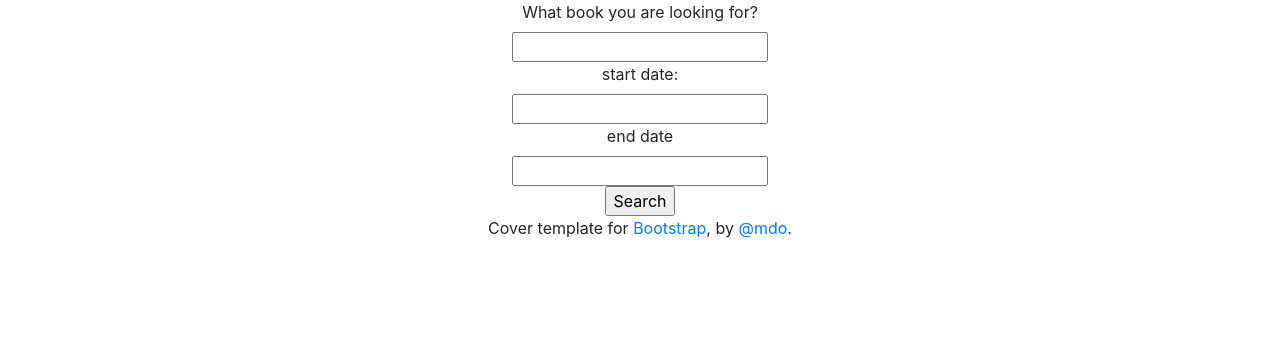
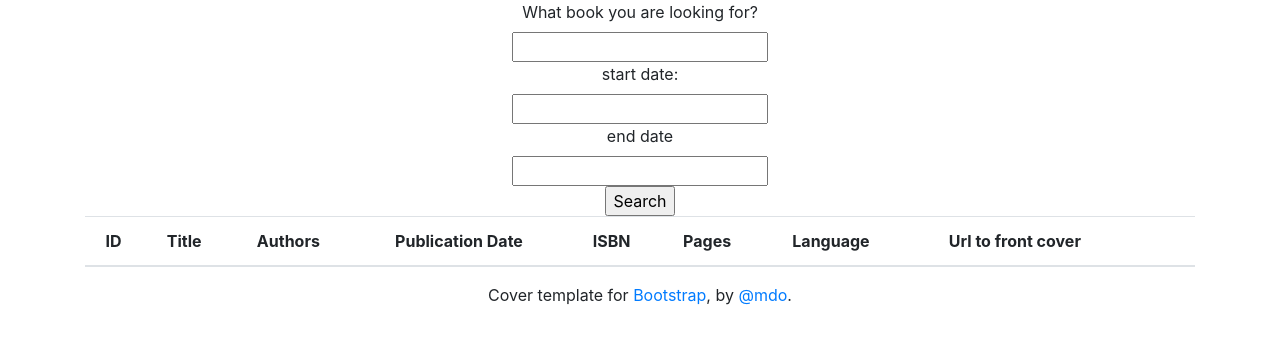
Before and after one commit to Datny/google_books_api, a Django app: page /book/add_from_api in a window 1280 px wide. Shown: the part 54-398 px from the top of the page. Run offline with Django 3.2, Linux system fonts and the light colour scheme; lists and menus that the app fills with data are empty; some libraries are stand-ins or nearby versions.

Commit message:
adding books from google api

```diff
--- a/google_books/books/templates/books/book_add_from_gapi.html
+++ b/google_books/books/templates/books/book_add_from_gapi.html
@@ -6,6 +6,38 @@
     {{ form|crispy }}
     <input type="submit" value="Search">
 </form>
-    {{ get }}
+    </div>
+    <div class="container">
+    <table class="table">
+  <thead>
+    <tr>
+      <th scope="col">ID</th>
+      <th scope="col">Title</th>
+      <th scope="col">Authors</th>
+      <th scope="col">Publication Date</th>
+      <th scope="col">ISBN</th>
+      <th scope="col">Pages</th>
+      <th scope="col">Language</th>
+      <th scope="col">Url to front cover</th>
+      <th scope="col"></th>
+      <th scope="col"></th>
+    </tr>
+  </thead>
+  <tbody>
+  {% for book in books %}
+    <tr>
+      <th scope="row">{{ book.id }}</th>
+      <td>{{ book.title }}</td>
+      <td>{{book.authors}}</td>
+      <td>{{ book.publication_date }}</td>
+      <td>{{ book.isbn_number }}</td>
+      <td>{{ book.pages }}</td>
+      <td>{{ book.pub_language }}</td>
+      <td><img src="{{book.front_cover}}" alt="Incorrect url" class="img-thumbnail"></td>
+      <td><a href="#">Add</a></td>
+    </tr>
+  {% endfor %}
+   </tbody>
+    </table>
     </div>
 {% endblock %}
--- a/google_books/books/templates/books/book_show_all.html
+++ b/google_books/books/templates/books/book_show_all.html
@@ -8,13 +8,10 @@
                     {{ search_form|crispy }}
                     <button type="submit"> Search </button>
                 </form>
-
-
             </div>
         </div>
         You were looking for:
         {{form_text}}
-
     <div class="container">
     <table class="table">
   <thead>
@@ -41,7 +38,7 @@
       <td>{{ book.ISBN_number }}</td>
       <td>{{ book.pages }}</td>
       <td>{{ book.pub_language }}</td>
-      <td>{{ book.front_cover }}</td>
+      <td><img src="{{book.front_cover}}" alt="Incorrect url" class="img-thumbnail"></td>
       <td><a href="{% url 'edit' book.pk %}">Edit</a></td>
       <td><a href="{% url 'delete' book.pk %}">Delete</a></td>
     </tr>
--- a/google_books/books/views.py
+++ b/google_books/books/views.py
@@ -24,7 +24,23 @@ def add_book_from_google_api(request):
             encoded_search_term = parse.quote(data)
             response = pyt_requests.get(f"https://www.googleapis.com/books/v1/volumes?q={encoded_search_term}&maxResults=4&orderBy=relevance&key={google_api_key}")
             json_response = response.json()
-            return HttpResponse("Do your job with jsons 1st")
+            books = []
+            for el in json_response['items']:
+                book = Book()
+                book.title = el.get('volumeInfo').get('title')
+                book.authors = ', '.join(map(str, (el['volumeInfo']['authors'])))
+                book.pages = el.get('volumeInfo').get('pageCount', 0)
+                book.isbn_number = el['volumeInfo']['industryIdentifiers']
+                str_isbn = ""
+                for isdn in book.isbn_number:
+                    str_isbn += isdn['type'] + " : " + isdn['identifier']+" "
+                book.isbn_number = str_isbn
+                book.pub_language = el['volumeInfo']['language']
+                book.front_cover = el['volumeInfo']['imageLinks']['smallThumbnail']
+                book.publication_date = el.get('volumeInfo').get('publishedDate')
+                books.append(book)
+            return render(request, 'books/book_add_from_gapi.html', {'form': search_form, 'books': books})
+
 
     return render(request, 'books/book_add_from_gapi.html', {'form': search_form})
 
```
